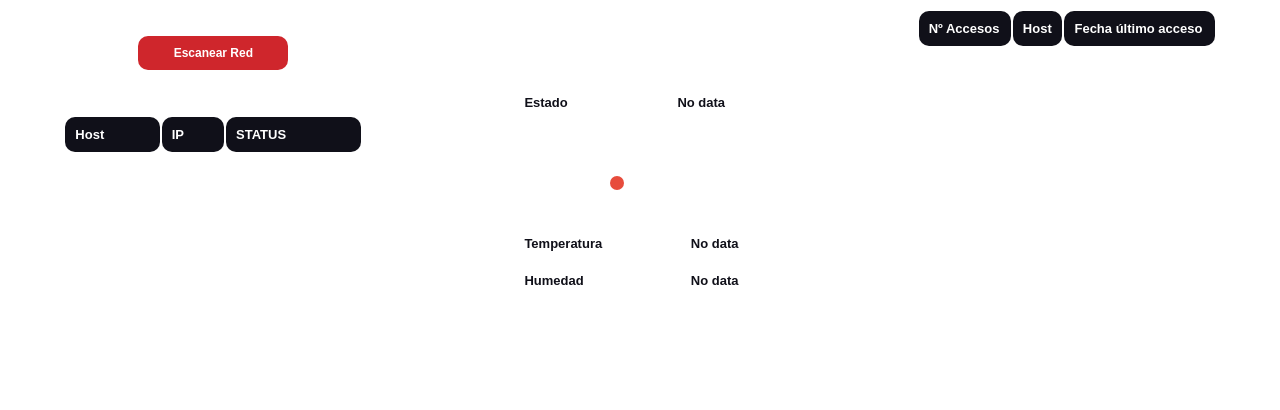
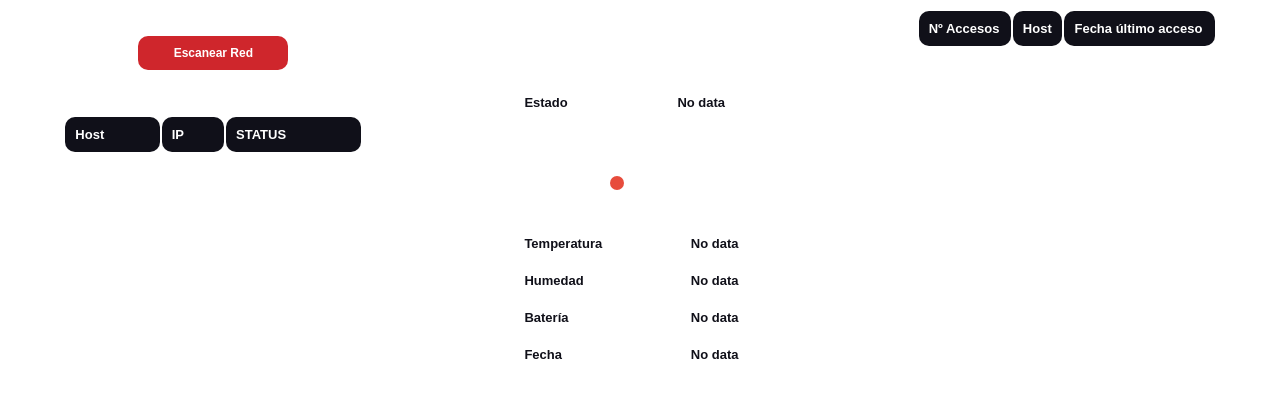
Before and after one commit to alexmncn/SentryServ, a Python web app: template app/templates/statistics.html in a window 1280 px wide. Shown: the part 418-828 px from the top of the page. Before the commit the page ends 703 px from the top, so only its background shows below. Run offline with Jinja, Linux system fonts and the light colour scheme; the template is opened without the code that fills it, so the values that code supplies are empty; some web fonts are replaced.

Commit message:
sensor data Working.

```diff
--- a/app/services/data.py
+++ b/app/services/data.py
@@ -115,8 +115,8 @@ def last_sensor_entry(limit=10):
             'sensor_name':{'status-data': s_name},
             'temperature':{'status-data': temp},
             'humidity':{'status-data': humd},
-            'date':{'status-data': date},
-            'battery':{'status-data': battery}
+            'battery':{'status-data': battery},
+            'date':{'status-data': date}
         }
     except:
         print('Error')
--- a/app/static/js/status_t5.js
+++ b/app/static/js/status_t5.js
@@ -2,7 +2,7 @@
 $(document).ready(function() {
 function actualizarTabla5() {
   $.ajax({
-    url: "/last-sensor-entry",
+    url: "/last-sensor-entry/1",
     type: "GET",
     dataType: "json",
     success: function(data) {
@@ -25,7 +25,7 @@ function actualizarTabla5() {
 }
 actualizarTabla5();
 // Llamar a la función para actualizar la tabla cada 5000 milisegundos (5 segundos)
-setInterval(actualizarTabla5, 5000);
+setInterval(actualizarTabla5, 60000);
 });
 
 function switch_graficas(event) {
--- a/app/templates/statistics.html
+++ b/app/templates/statistics.html
@@ -117,6 +117,14 @@
               <td>Humedad</td>
               <td class="status-data">No data</td>
             </tr>
+            <tr data-id="battery">
+              <td>Batería</td>
+              <td class="status-data">No data</td>
+            </tr>
+            <tr data-id="date">
+              <td>Fecha</td>
+              <td class="status-data">No data</td>
+            </tr>
           </tbody>
         </table>
 
```
